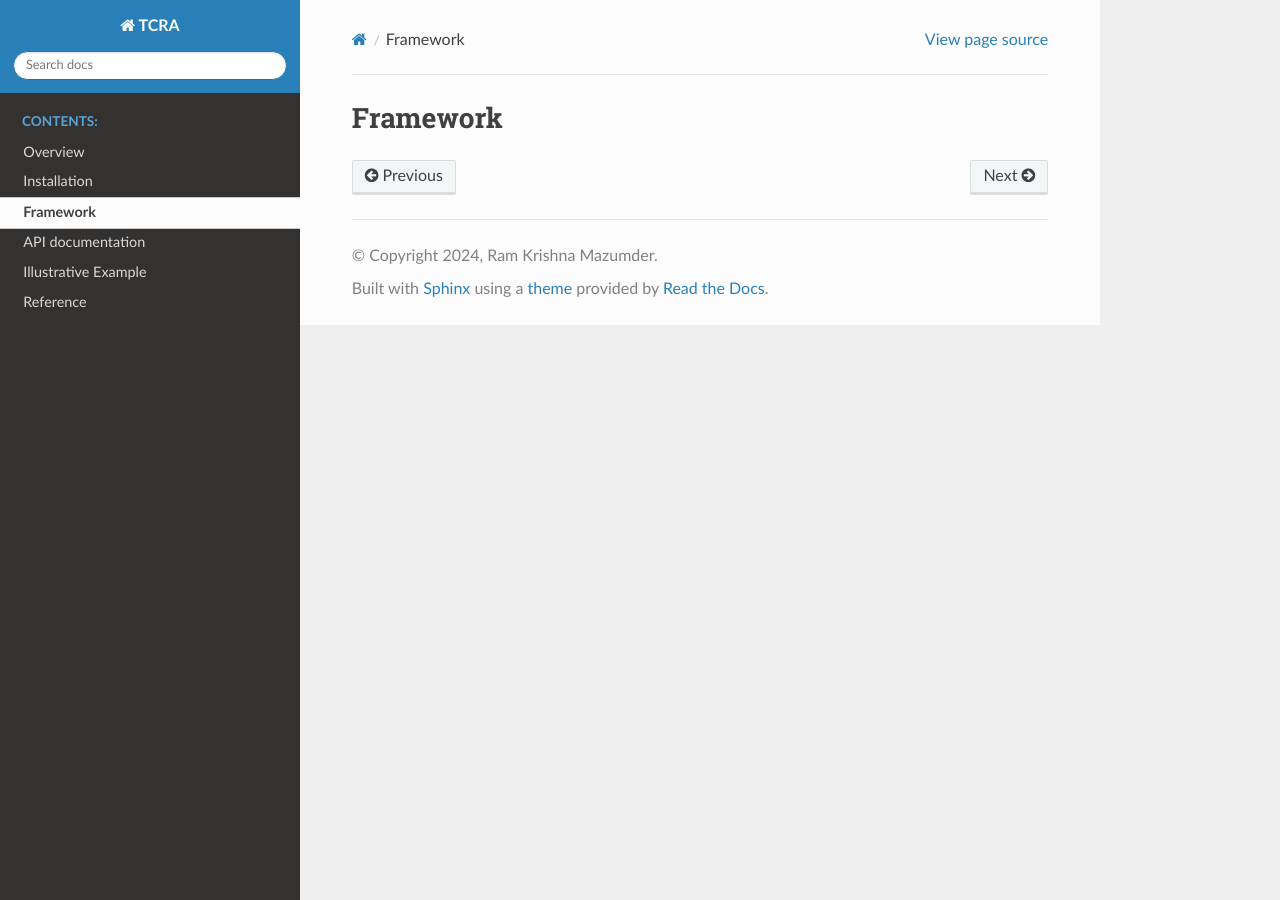
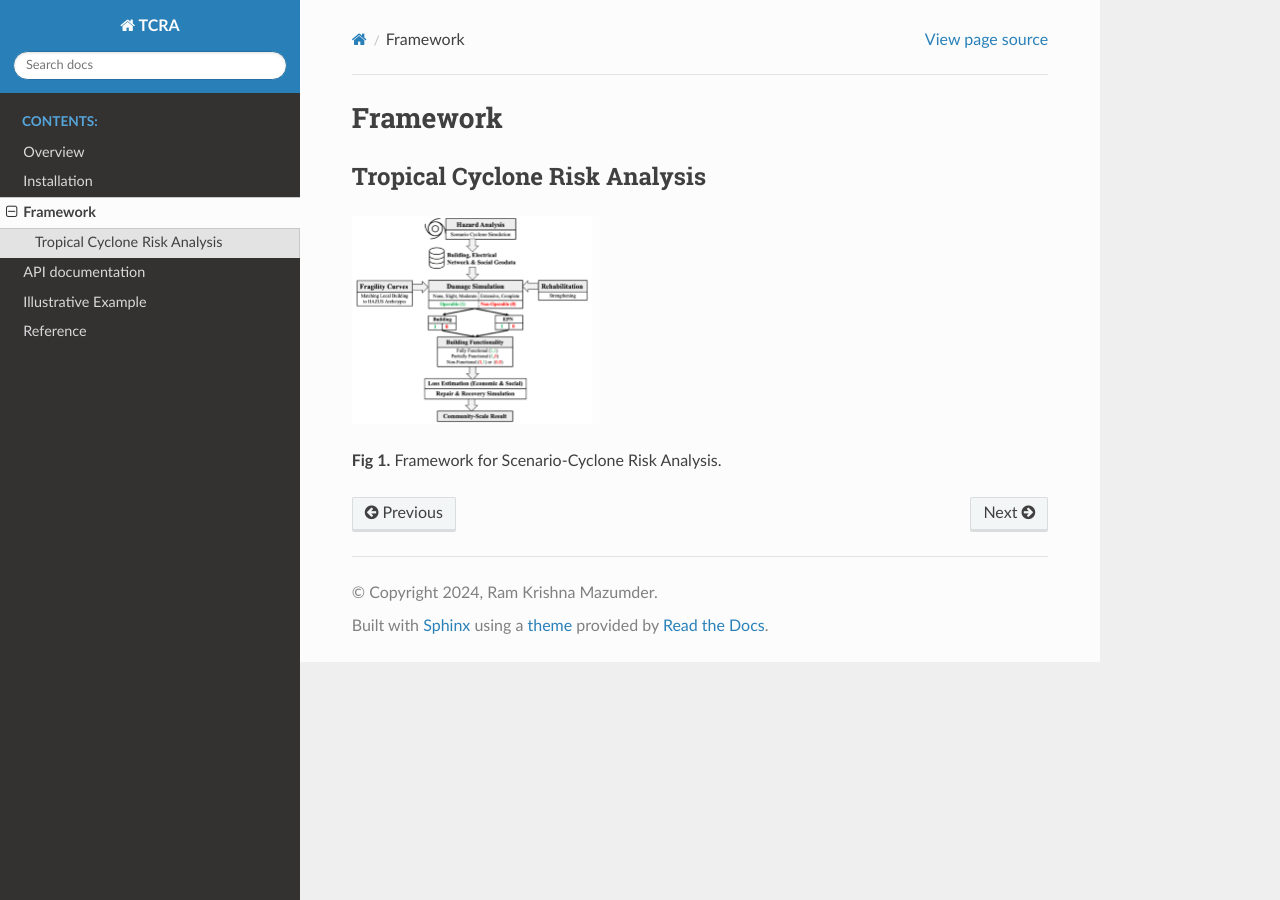
Before and after one commit to rxm562/TCRA, a Sphinx documentation site: the page built from docs/source/framework.rst, in a window 1280 px wide. Built offline with Sphinx 7.4.7 and the Read the Docs theme 2.0.0, drawn with Linux system fonts in a browser that asks for light colours; pages that are not in the unit, such as notebooks, are missing from menus.

Commit message:
Update framework.rst

```diff
--- a/docs/source/framework.rst
+++ b/docs/source/framework.rst
@@ -3,3 +3,11 @@
 ============
 Framework
 ============
+
+Tropical Cyclone Risk Analysis
+-------------------------------
+.. figure:: figures/Framework.png
+   :scale: 25%
+   :alt: Logo
+
+**Fig 1.** Framework for Scenario-Cyclone Risk Analysis.
```
